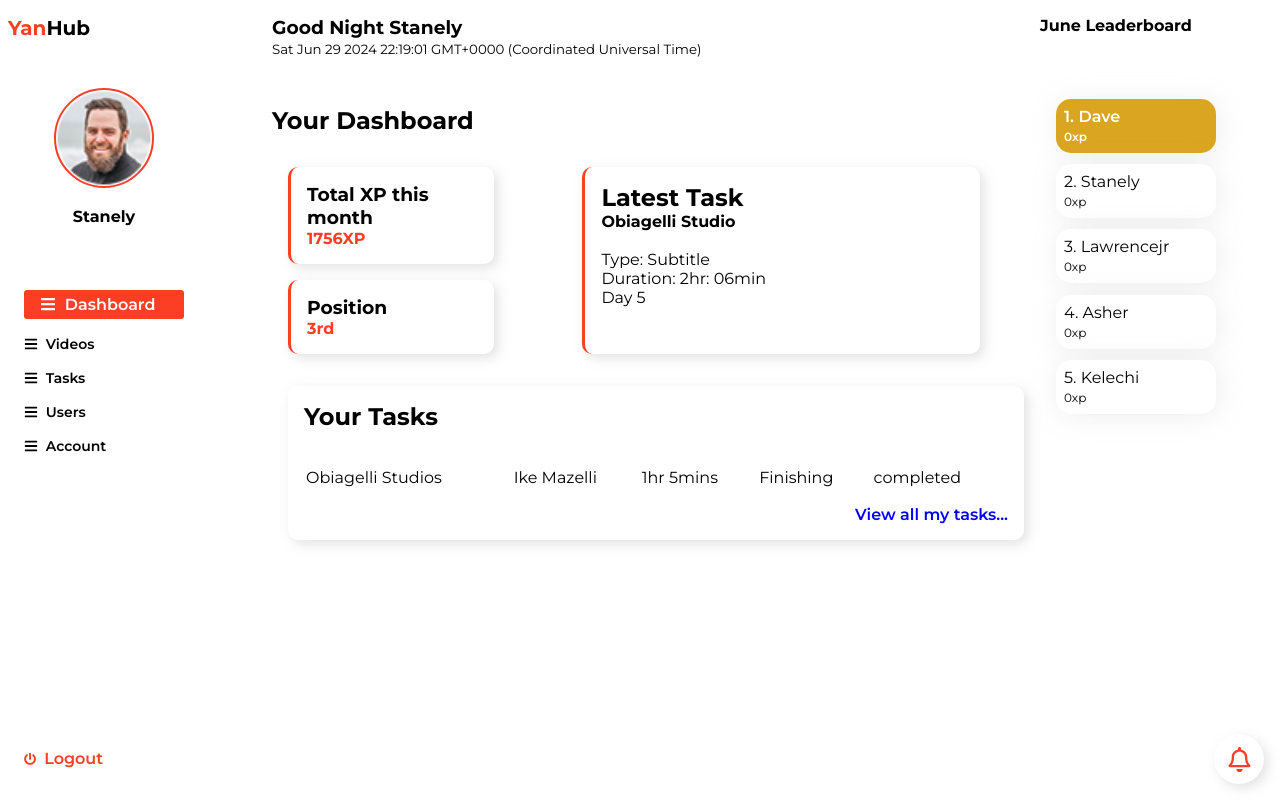
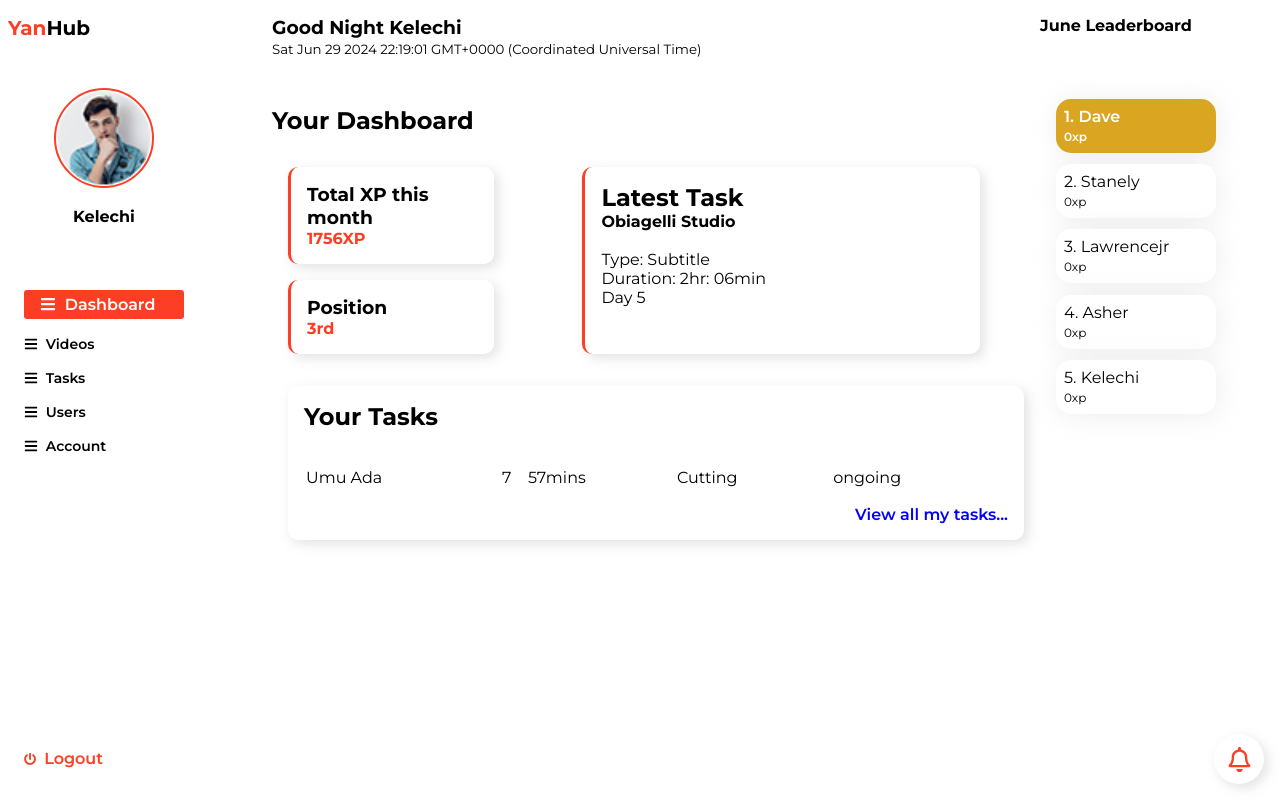
Before and after one commit to lawrencejr5/yanhub, a React (Create React App) app in the folder client/: page / in a window 1280 px wide. Built offline with nearby package versions, Linux system fonts and the light colour scheme.

Commit message:
working on darkmode local storage

```diff
--- a/client/src/Context.js
+++ b/client/src/Context.js
@@ -13,8 +13,9 @@ export const Context = ({ children }) => {
   const [userForUserModal, setUserForUserModal] = useState("lawrencejr");
 
   // Logged in user
-  const [loggedIn, setLoggedIn] = useState("stanely");
-
+  const [loggedIn, setLoggedIn] = useState("kelechi");
+  // Dark mode
+  const [isDark, setIsDark] = useState(false);
   return (
     <ContextApp.Provider
       value={{
@@ -36,6 +37,8 @@ export const Context = ({ children }) => {
         setEditModal,
         loggedIn,
         setLoggedIn,
+        isDark,
+        setIsDark,
       }}
     >
       {children}
--- a/client/src/pages/Account.jsx
+++ b/client/src/pages/Account.jsx
@@ -20,16 +20,20 @@ import { tasks } from "../data/tasks";
 import { useGlobalContext } from "../Context";
 
 const Account = () => {
-  const { setEditModal, loggedIn } = useGlobalContext();
+  const { setEditModal, loggedIn, isDark, setIsDark } = useGlobalContext();
 
   // Dark/Light mode function
-  const [isDark, setIsDark] = useState(false);
   useEffect(() => {
     document.title = "Yanhub - My Account";
   }, []);
+  useEffect(() => {
+    localStorage.setItem("dark", isDark);
+  }, [isDark]);
   useEffect(() => {}, [isDark]);
   const setDark = () => {
-    document.body.className = isDark ? "" : "dark";
+    document.body.className = JSON.parse(localStorage.getItem("dark"))
+      ? ""
+      : "dark";
     setIsDark((prev) => {
       return !prev;
     });
```
